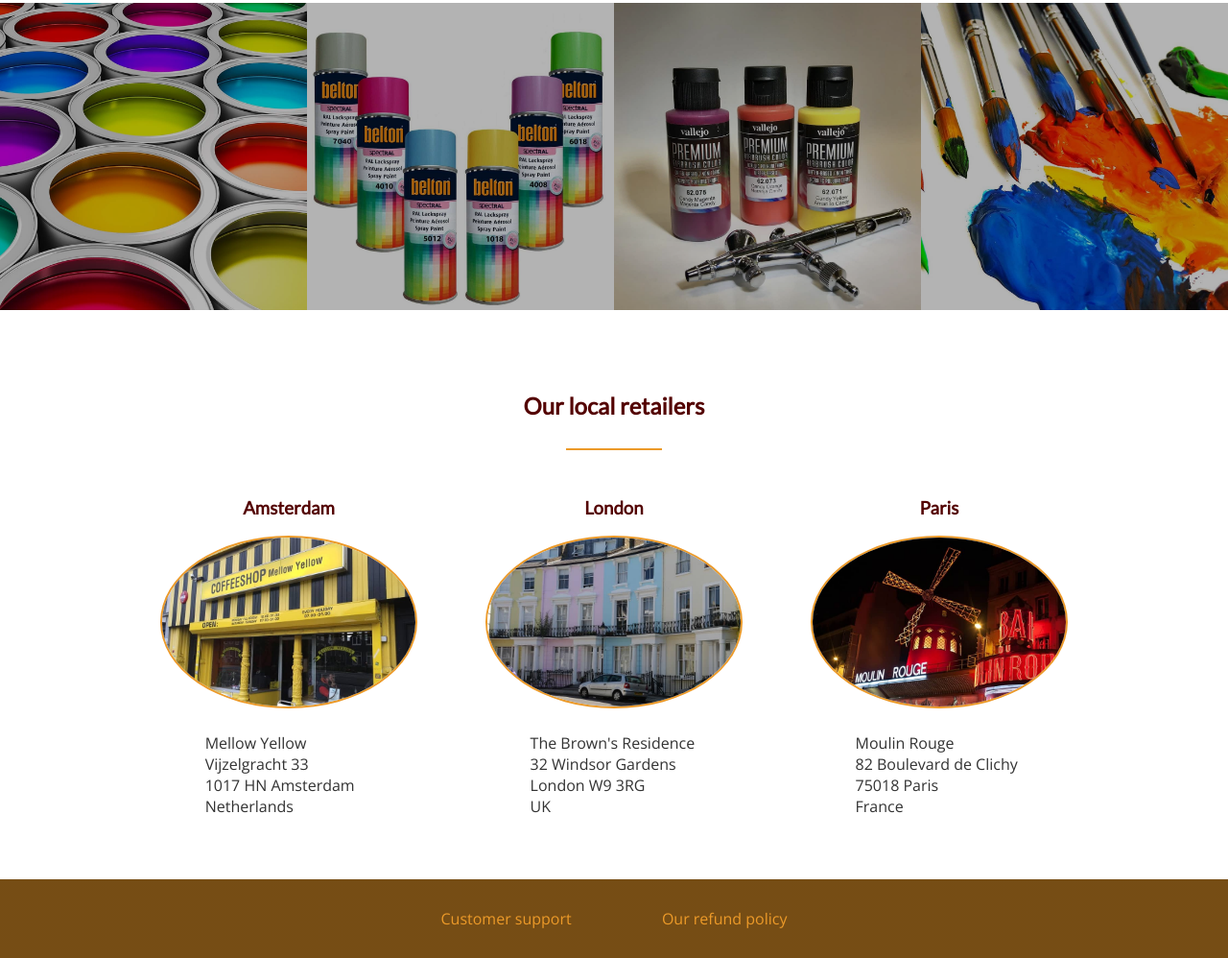
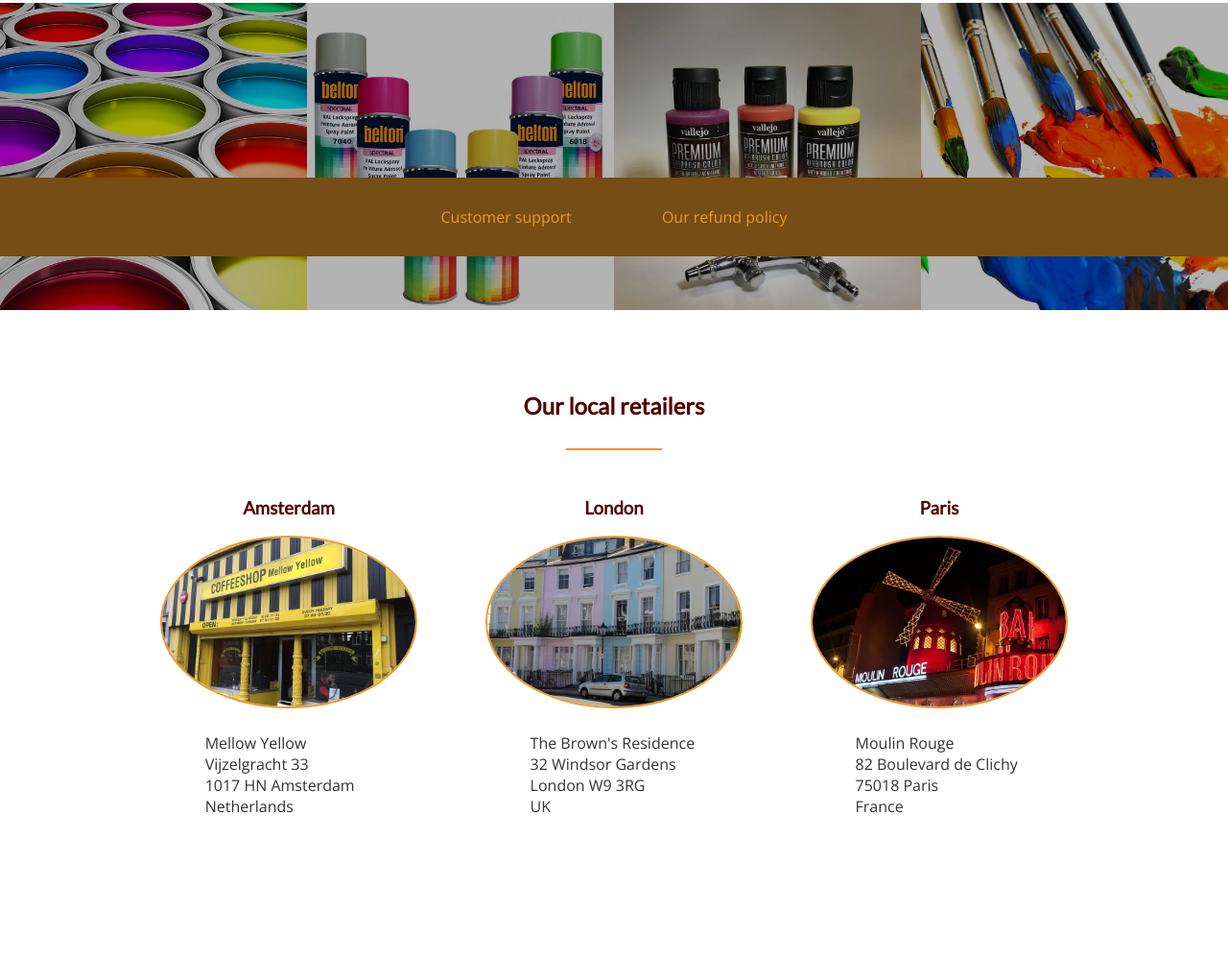
Before and after one commit to bjorsa/workshop-css-for-real, a plain HTML site: page fixed-positioning/index.html in a window 1280 px wide. Shown: the part 533-1531 px from the top of the page at 96% size. After the commit the page ends 1501 px from the top, so only its background shows below. Drawn offline with nearby package versions, Linux system fonts and the light colour scheme.

Commit message:
Fixed positioning - Completed

```diff
--- a/fixed-positioning/shared.css
+++ b/fixed-positioning/shared.css
@@ -113,10 +113,19 @@
     margin-left: 10px;
 }
 
-#footer-section {
+#footer-section::after {
+   content: "... This is ugly ...";
+   visibility: hidden;
+   padding: 30px 0;
+}
+
+#footer-section nav {
     background: linear-gradient(rgba(0, 0, 0, .5), rgba(0, 0, 0, .5)), #EC9A29;
     padding: 30px;
-    margin-top: 45px;
+    position: fixed;
+    bottom: 0;
+    right: 0;
+    left: 0;
 }
 
 .footer__links {
```
Also changed, not shown: 1 other file.
